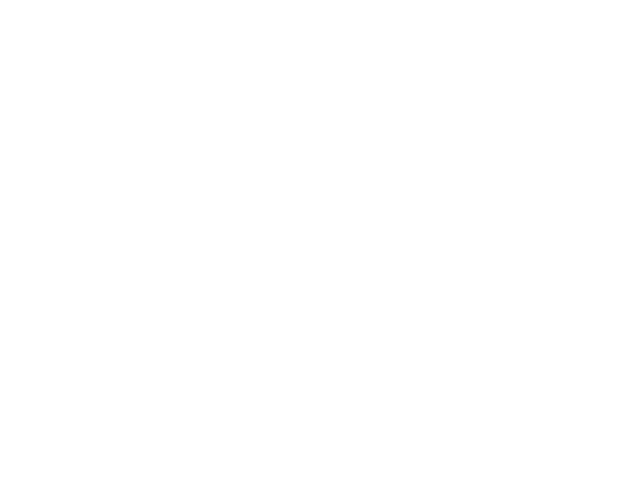
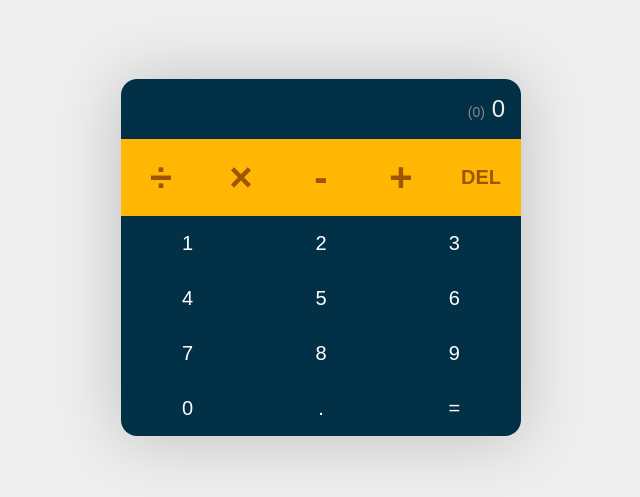
Before and after one commit to hudson-viana/react-calculator, a React (Create React App) app: page / in a window 1280 px wide. Shown: the part 143-640 px from the top of the page, without its empty margins (319-959 px from the left). Built offline with nearby package versions, Linux system fonts and the light colour scheme.

Commit message:
feat: add calculator new css design, and add new calculator html

```diff
--- a/src/App.js
+++ b/src/App.js
@@ -1,3 +1,34 @@
-const App = () => {};
+const App = () => {
+  return (
+    <div className="App">
+      <div className="calculator">
+        <div className="display">
+          <span>(0)</span> 0
+        </div>
+        <div className="operators">
+          <button className="operators-symbol">÷</button>
+          <button className="operators-symbol">×</button>
+          <button className="operators-symbol">-</button>
+          <button className="operators-symbol">+</button>
+          <button >DEL</button>
+        </div>
+        <div className="digits">
+          <button>1</button>
+          <button>2</button>
+          <button>3</button>
+          <button>4</button>
+          <button>5</button>
+          <button>6</button>
+          <button>7</button>
+          <button>8</button>
+          <button>9</button>
+          <button>0</button>
+          <button>.</button>
+          <button>=</button>
+        </div>
+      </div>
+    </div>
+  );
+};
 
 export default App;
--- /dev/null
+++ b/src/index.css
@@ -0,0 +1,88 @@
+:root {
+  --primary: #ffb703;
+  --secondary: #8c38ff;
+  --dark: #023047;
+  --light: #eee;
+}
+
+* {
+  margin: 0;
+  padding: 0;
+  box-sizing: border-box;
+  font-family: "Montserrat", sans-serif;
+}
+
+body {
+  background-color: var(--light);
+}
+
+.App {
+  display: flex;
+  min-height: 100vh;
+  align-items: center;
+  justify-content: center;
+  padding: 16px;
+}
+
+.calculator {
+  width: 100%;
+  max-width: 400px;
+  background-color: #fff;
+  border-radius: 16px;
+  overflow: hidden;
+  box-shadow: 0px 2px 64px rgba(0, 0, 0, 0.2);
+}
+
+.display {
+  padding: 16px;
+  text-align: right;
+  background-color: var(--dark);
+  color: var(--light);
+  font-size: 24px;
+  font-weight: 300;
+}
+
+.display span {
+  font-size: 14px;
+  color: #888;
+}
+
+button {
+  appearance: none;
+  border: none;
+  outline: none;
+  color: #fff;
+  font-size: 20px;
+  padding: 16px;
+  cursor: pointer;
+  transition: 0.4s;
+}
+button:hover {
+  opacity: 0.9;
+}
+
+.operators {
+  display: flex;
+}
+
+.operators button {
+  flex: 1 1 0%;
+  background-color: var(--primary);
+  font-weight: 700;
+  color: #9e5503;
+}
+
+.operators-symbol {
+  font-size: 40px;
+}
+
+.digits {
+  display: flex;
+  flex-wrap: wrap;
+}
+
+.digits button {
+  flex: 1 1 33.333%;
+  max-width: 33.333%;
+  background-color: var(--dark);
+}
```
Also changed, not shown: src/index.js (+6 -9 lines).
